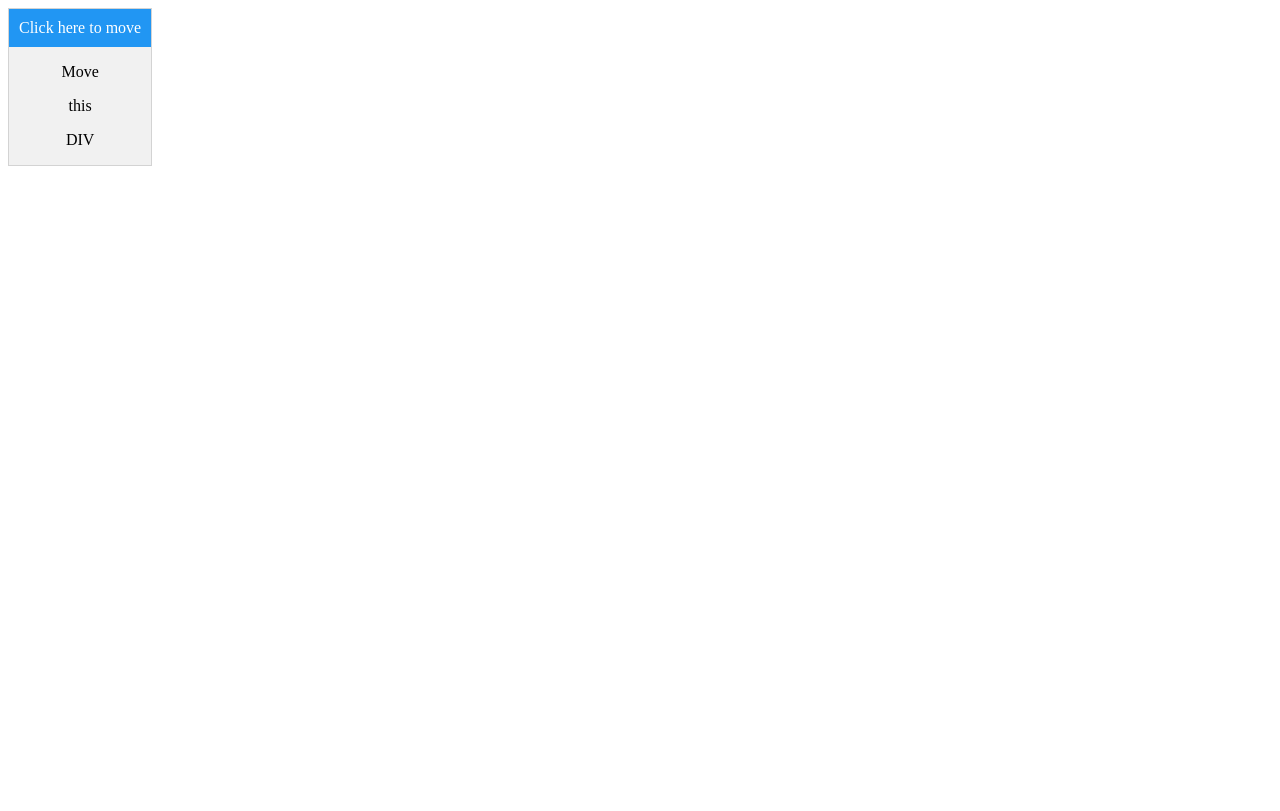
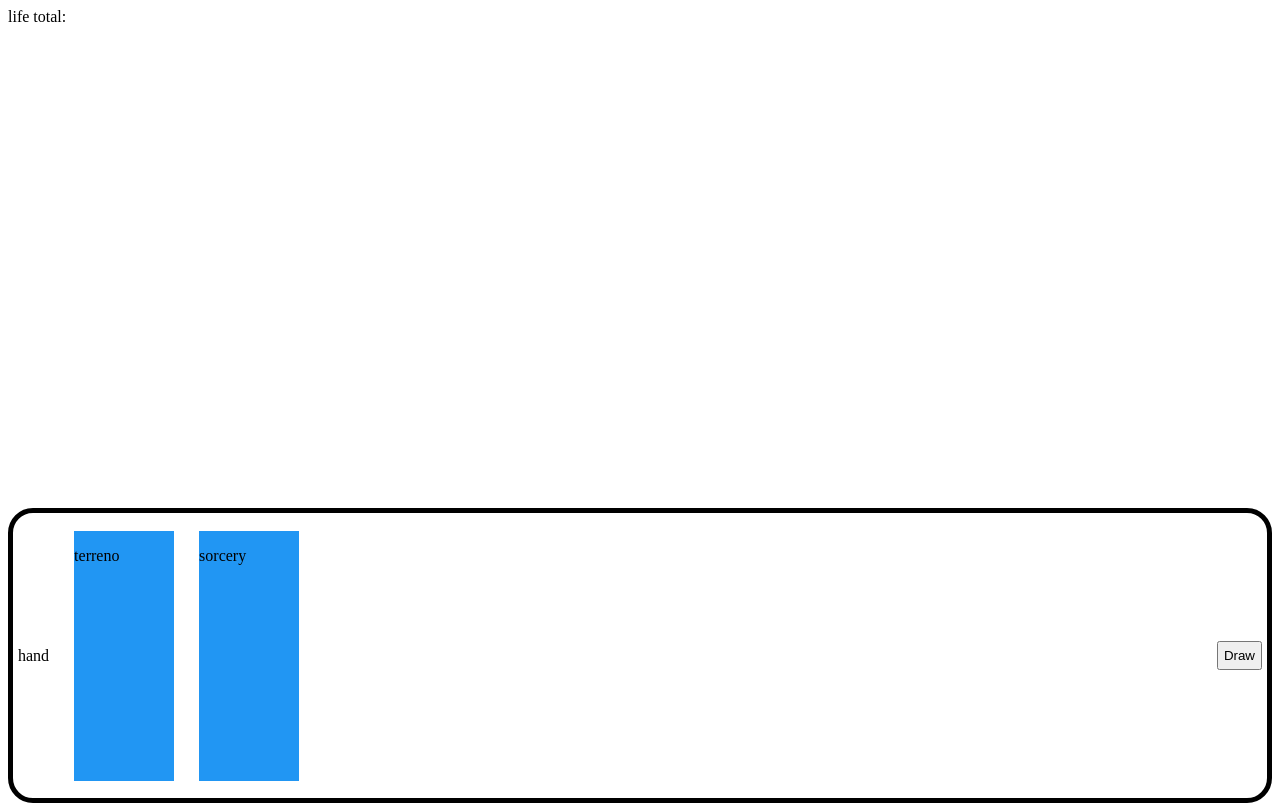
Before and after one commit to marcusicaro/deck-simulator, a plain HTML site: page index.html in a window 1280 px wide. Drawn offline with Linux system fonts and the light colour scheme.

Commit message:
shuffle deck and draw

```diff
--- a/index.html
+++ b/index.html
@@ -8,14 +8,14 @@
     <link rel="stylesheet" href="style.css" />
   </head>
   <body>
-    <!-- Draggable DIV -->
-    <div id="mydiv">
-      <!-- Include a header DIV with the same name as the draggable DIV, followed by "header" -->
-      <div id="mydivheader">Click here to move</div>
-      <p>Move</p>
-      <p>this</p>
-      <p>DIV</p>
-    </div>
+    <header>life total:</header>
+
+    <div id="field"></div>
+
+    <footer>
+      <div id="hand">hand</div>
+      <button id="drawButton">Draw</button>
+    </footer>
 
     <script src="main.js"></script>
   </body>
--- a/main.js
+++ b/main.js
@@ -1,8 +1,63 @@
-// Make the DIV element draggable:
+/* eslint-disable quotes */
+let n = 1;
+const deckArray = [];
+const body = document.querySelector("body");
+const hand = document.querySelector("#hand");
 
-dragElement(document.getElementById("mydiv"));
+function cardDraw() {
+  const newCard = document.createElement("div");
+  newCard.setAttribute("id", `a${n}`);
+  newCard.classList.add("card");
+  const text = document.createElement("p");
+  [text.textContent] = deckArray;
+  newCard.appendChild(text);
+  hand.appendChild(newCard);
+  deckArray.shift();
+  mouseEvents(`a${n}`);
+  n += 1;
+}
 
-const draggeable = document.getElementById("mydiv");
+function createDeck() {
+  function populateDeck(type, ammount) {
+    for (let index = 0; index < ammount; index++) {
+      deckArray.push(type);
+    }
+  }
+
+  populateDeck("terreno", 23);
+  populateDeck("criatura", 20);
+  populateDeck("instant", 5);
+  populateDeck("sorcery", 5);
+  populateDeck("enchantment", 7);
+
+  shuffle(deckArray);
+}
+
+function shuffle(array) {
+  let currentIndex = array.length;
+  let randomIndex;
+
+  // While there remain elements to shuffle.
+  while (currentIndex != 0) {
+    // Pick a remaining element.
+    randomIndex = Math.floor(Math.random() * currentIndex);
+    currentIndex--;
+
+    // And swap it with the current element.
+    [array[currentIndex], array[randomIndex]] = [
+      array[randomIndex],
+      array[currentIndex],
+    ];
+  }
+
+  return array;
+}
+
+function mouseEvents(id) {
+  const element = document.getElementById(id);
+  dragElement(document.getElementById(id));
+
+  const draggeable = document.getElementById(id);
 
   let drag = true;
   draggeable.addEventListener("mousedown", () => (drag = false));
@@ -32,6 +87,17 @@ function dragElement(elmnt) {
     elmnt.onmousedown = dragMouseDown;
 
     function dragMouseDown(e) {
+      if (!element.classList.contains("rotate")) {
+        element.style.left = `${element
+          .getBoundingClientRect()
+          .left.toFixed()}px`;
+      }
+
+      document.getElementById(id).style.position = "absolute";
+
+      // element.style.left = `${element
+      //   .getBoundingClientRect()
+      //   .left.toFixed()}px`;
       e = e || window.event;
       e.preventDefault();
       // get the mouse cursor position at startup:
@@ -61,3 +127,9 @@ function dragElement(elmnt) {
       document.onmousemove = null;
     }
   }
+}
+
+createDeck();
+
+cardDraw();
+cardDraw();
--- a/style.css
+++ b/style.css
@@ -1,4 +1,12 @@
 #mydiv {
+  position: absolute;
+  z-index: 9;
+  background-color: #f1f1f1;
+  border: 1px solid #d3d3d3;
+  text-align: center;
+  cursor: move;
+}
+#a5 {
   position: absolute;
   z-index: 9;
   background-color: #f1f1f1;
@@ -21,3 +29,40 @@
 .prevent-click {
   pointer-events: none;
 }
+
+.card {
+  width: 100px;
+  height: 250px;
+  background-color: #2196f3;
+  cursor: pointer;
+}
+
+header {
+  height: 50px;
+}
+
+#field {
+  height: 450px;
+}
+
+footer {
+  display: flex;
+  border-radius: 25px;
+  border: 5px solid black;
+  justify-content: space-between;
+  padding: 5px;
+}
+
+#hand {
+  display: flex;
+  flex-wrap: wrap;
+  align-items: center;
+  gap: 25px;
+  min-height: 275px;
+}
+
+#drawButton {
+  align-self: center;
+  height: min-content;
+  padding: 5px;
+}
```
Also changed, not shown: deck.js (added), mouseEvents.js (added). Lines whose indentation alone changed are shown as unchanged.
